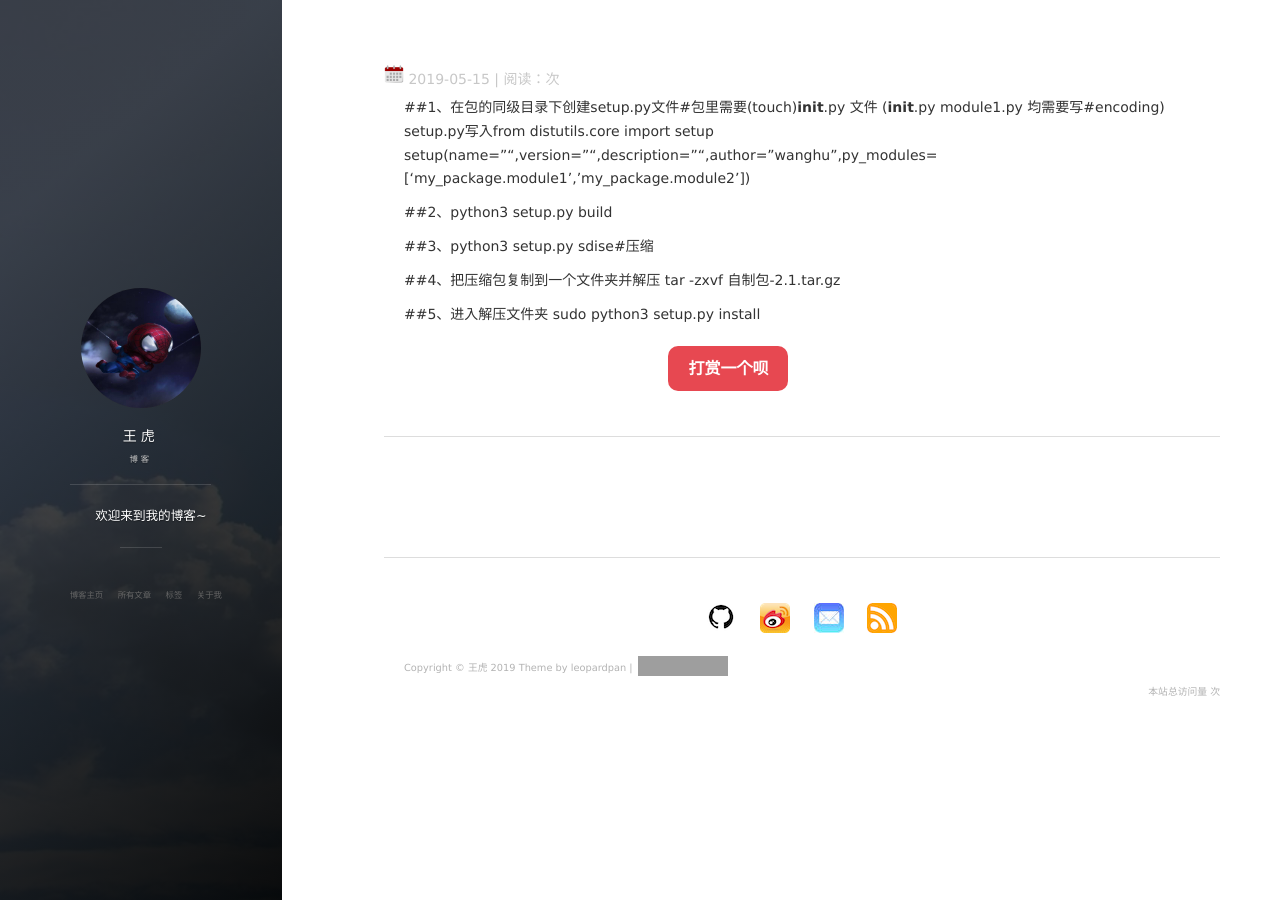
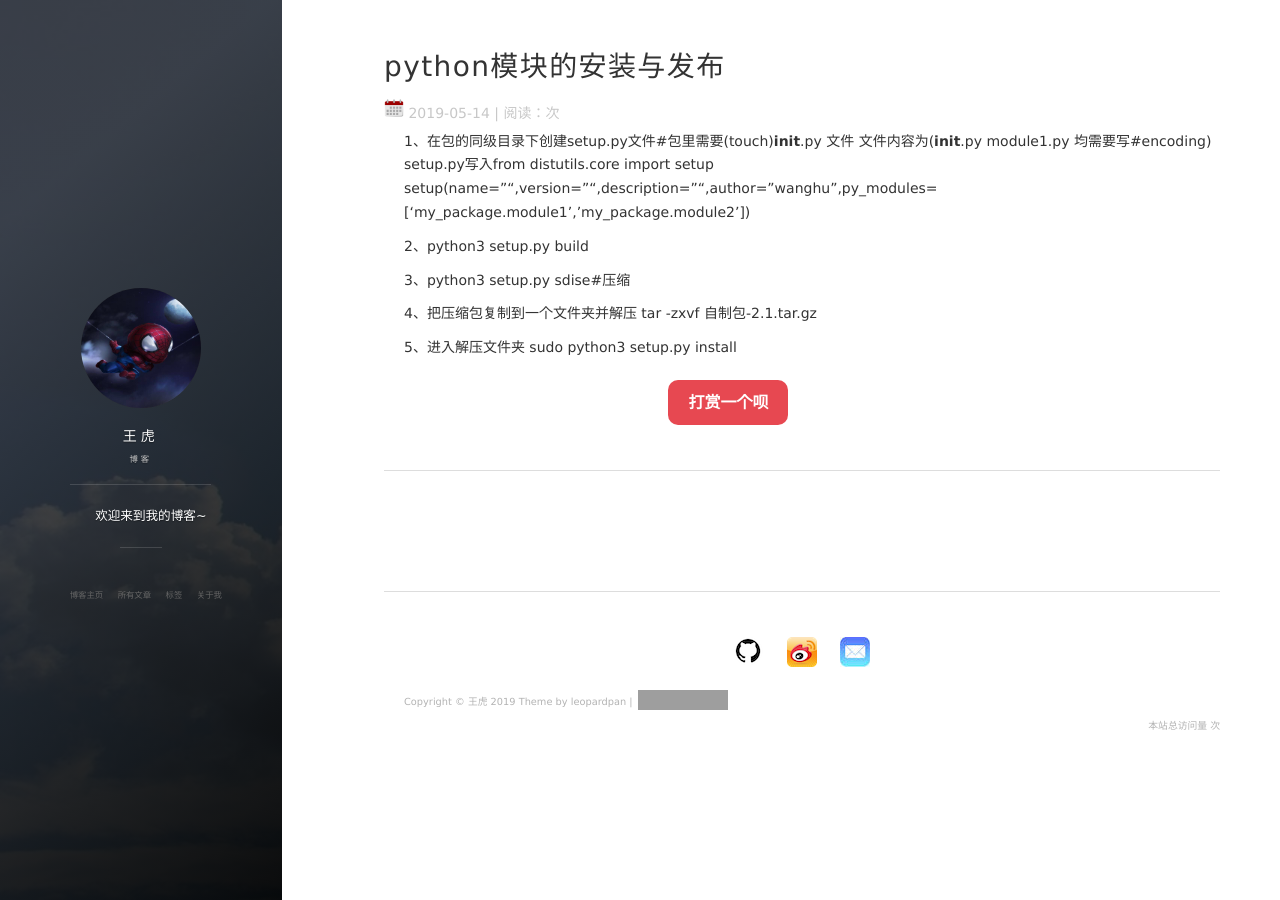
Before and after one commit to wanghublog/name, a Jekyll site: the page built from _posts/2019-05-14-vim.md, in a window 1280 px wide. Built offline with Jekyll 4.4.1, drawn with Linux system fonts in a browser that asks for light colours; nearby versions of some CDN libraries; our own code applies the rules of GitHub Pages for plain Markdown files; comment, search, counter and statistics services are not loaded; grey boxes are pictures that could not be loaded.

Commit message:
last_update

```diff
--- a/_includes/footer.html
+++ b/_includes/footer.html
@@ -72,13 +72,7 @@
           </li>
           {% endif %}
 
-          <!-- RSS -->
-          <li class="navigation__item_social">
-            <a href="/feed.xml" rel="author" title="RSS" target="_blank">
-              <div class="footer-social-icon" style="background:url(/images/rss.png);"></div>
-              <span class="label">RSS</span>
-            </a>
-          </li>
+
 
           </ul>
         </nav>
@@ -91,7 +85,7 @@
             <iframe
                 style="margin-left: 2px; margin-bottom:-5px;"
                 frameborder="0" scrolling="0" width="91px" height="20px"
-                src="https://ghbtns.com/github-btn.html?user=leopardpan&repo=leopardpan.github.io&type=star&count=true" >
+                src="https://ghbtns.com/github-btn.html?user=wanghublog&repo=wanghublog.github.io&type=star&count=true" >
             </iframe>
             </p>
         	<div align="right">
--- a/_posts/2019-05-14-vim.md
+++ b/_posts/2019-05-14-vim.md
@@ -1,18 +1,19 @@
 ---
-layout:post
-title:python模块的安装与发布
-description:关于python模块的安装与发布
-tag:python 基础教程
+layout: post
+title: python模块的安装与发布
+date: 2019-5-14
+description: 关于python模块的安装与发布
+tag: python 基础教程
 ---
 
-##1、在包的同级目录下创建setup.py文件#包里需要(touch)__init__.py 文件 (__init__.py module1.py 均需要写#encoding)
-setup.py写入from distutils.core import setup             setup(name="",version="",description="",author="wanghu",py_modules=['my_package.module1','my_package.module2'])
+ 1、在包的同级目录下创建setup.py文件#包里需要(touch)__init__.py 文件  文件内容为(__init__.py       module1.py 均需要写#encoding)
+   setup.py写入from distutils.core import setup             setup(name="",version="",description="",author="wanghu",py_modules=['my_package.module1','my_package.module2'])
 
-##2、python3 setup.py build
+ 2、python3 setup.py build
 
-##3、python3 setup.py sdise#压缩
+ 3、python3 setup.py sdise#压缩
 
-##4、把压缩包复制到一个文件夹并解压 tar -zxvf 自制包-2.1.tar.gz
+ 4、把压缩包复制到一个文件夹并解压 tar -zxvf 自制包-2.1.tar.gz
 
-##5、进入解压文件夹
- sudo python3 setup.py install
+ 5、进入解压文件夹
+  sudo python3 setup.py install
```
